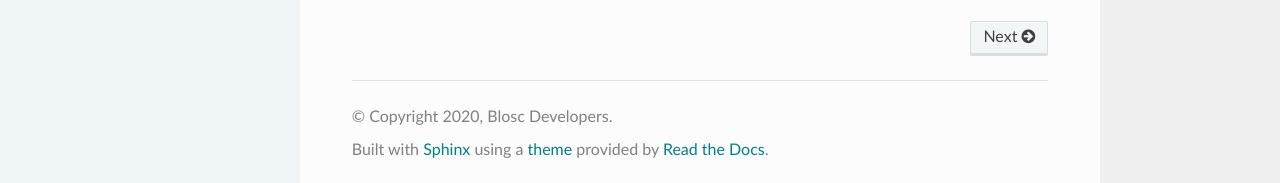
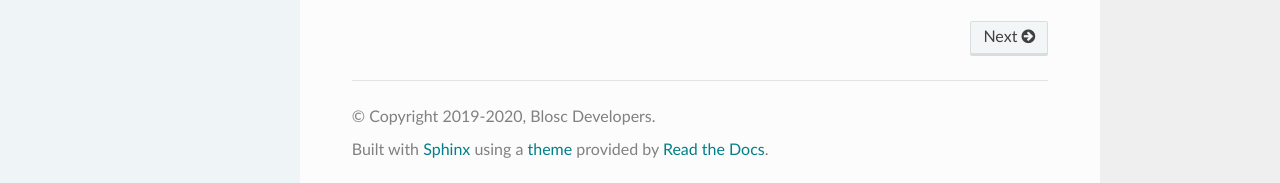
Before and after one commit to FrancescAlted/caterva, a Sphinx documentation site: the page built from docs/sphinx/index.rst, in a window 1280 px wide and 900 px high, scrolled down 722 px. Shown: the part 714-897 px from the top of the window. Built offline with Sphinx 7.4.7 and the Read the Docs theme 2.0.0, drawn with Linux system fonts in a browser that asks for light colours; the version number could not be read and is left out.

Commit message:
Update documentation

```diff
--- a/docs/sphinx/conf.py
+++ b/docs/sphinx/conf.py
@@ -3,7 +3,7 @@ import subprocess
 subprocess.call('cd ../doxygen && doxygen Doxyfile && cd ../sphinx', shell=True)
 
 project = 'Caterva'
-copyright = '2020, Blosc Developers'
+copyright = '2019-2020, Blosc Developers'
 
 import git
 repo = git.Repo('./../..')
```
Also changed, not shown: 1 other file.
